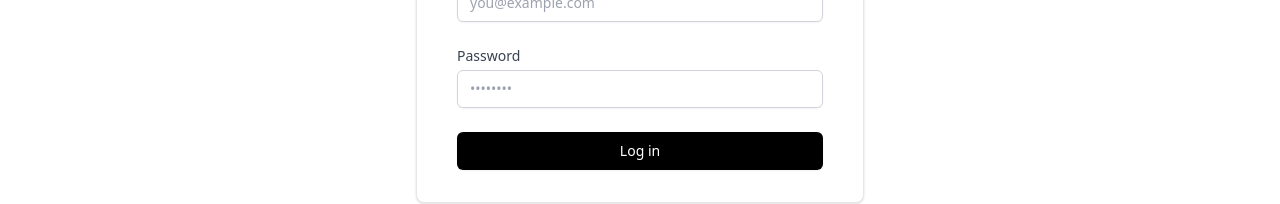
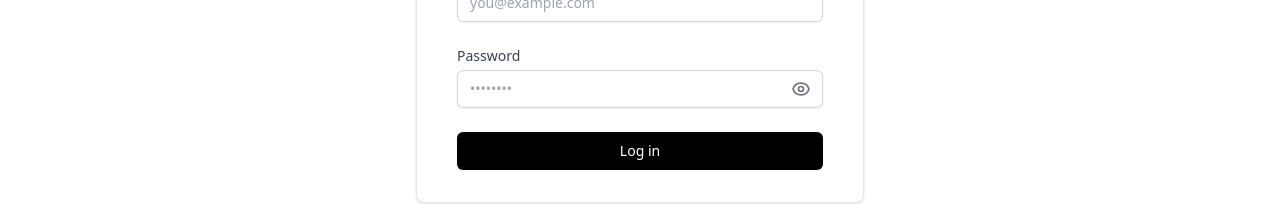
Before and after one commit to Temitopeolawale/ODSFRNT, a React (Vite) app: page /login in a window 1280 px wide. Shown: the part 381-585 px from the top of the page. Built offline with nearby package versions, Linux system fonts and the light colour scheme; no server answers.

Commit message:
added hide/show password

```diff
--- a/src/components/Login.jsx
+++ b/src/components/Login.jsx
@@ -7,6 +7,7 @@
 function Login() {
     const [email, setEmail] = useState('')
     const [password, setPassword] = useState('')
+    const [showPassword, setShowPassword] = useState(false)
     const navigate = useNavigate()
     //end point for login
     const API_URL = "http://localhost:2009/api/v1"
@@ -49,6 +50,11 @@
         }
     }
 
+    // Toggle password visibility
+    const togglePasswordVisibility = () => {
+        setShowPassword(!showPassword)
+    }
+
     return (
         <>
             <div className="min-h-screen bg-white flex flex-col justify-center py-12 sm:px-6 lg:px-8">
@@ -84,11 +90,11 @@
                                 <label htmlFor="password" className="block text-sm font-medium text-gray-700">
                                     Password
                                 </label>
-                                <div className="mt-1">
+                                <div className="mt-1 relative">
                                     <input
                                         id="password"
                                         name="password"
-                                        type="password"
+                                        type={showPassword ? "text" : "password"}
                                         autoComplete="current-password"
                                         required
                                         className="appearance-none block w-full px-3 py-2 border border-gray-300 rounded-md shadow-sm placeholder-gray-400 focus:outline-none focus:ring-black focus:border-black sm:text-sm"
@@ -96,6 +102,22 @@
                                         value={password}
                                         onChange={(e) => setPassword(e.target.value)}
                                     />
+                                    <button
+                                        type="button"
+                                        onClick={togglePasswordVisibility}
+                                        className="absolute inset-y-0 right-0 pr-3 flex items-center text-sm leading-5"
+                                    >
+                                        {showPassword ? (
+                                            <svg xmlns="http://www.w3.org/2000/svg" className="h-5 w-5 text-gray-500" fill="none" viewBox="0 0 24 24" stroke="currentColor">
+                                                <path strokeLinecap="round" strokeLinejoin="round" strokeWidth={2} d="M13.875 18.825A10.05 10.05 0 0112 19c-4.478 0-8.268-2.943-9.543-7a9.97 9.97 0 011.563-3.029m5.858.908a3 3 0 114.243 4.243M9.878 9.878l4.242 4.242M9.88 9.88l-3.29-3.29m7.532 7.532l3.29 3.29M3 3l3.59 3.59m0 0A9.953 9.953 0 0112 5c4.478 0 8.268 2.943 9.543 7a10.025 10.025 0 01-4.132 5.411m0 0L21 21" />
+                                            </svg>
+                                        ) : (
+                                            <svg xmlns="http://www.w3.org/2000/svg" className="h-5 w-5 text-gray-500" fill="none" viewBox="0 0 24 24" stroke="currentColor">
+                                                <path strokeLinecap="round" strokeLinejoin="round" strokeWidth={2} d="M15 12a3 3 0 11-6 0 3 3 0 016 0z" />
+                                                <path strokeLinecap="round" strokeLinejoin="round" strokeWidth={2} d="M2.458 12C3.732 7.943 7.523 5 12 5c4.478 0 8.268 2.943 9.542 7-1.274 4.057-5.064 7-9.542 7-4.477 0-8.268-2.943-9.542-7z" />
+                                            </svg>
+                                        )}
+                                    </button>
                                 </div>
                             </div>
 
--- a/src/components/SignUp.jsx
+++ b/src/components/SignUp.jsx
@@ -1,6 +1,6 @@
 "use client"
 import React, { useState } from "react"
-import { Mail, Lock } from "lucide-react"
+import { Mail, Lock, Eye, EyeOff } from "lucide-react"
 import axios from "axios"
 import { useNavigate } from "react-router-dom";
 import toast from "react-hot-toast";
@@ -12,6 +12,7 @@
   })
   const [loading, setLoading] = useState(false)
   const [message, setMessage] = useState({ text: "", type: "" })
+  const [showPassword, setShowPassword] = useState(false)
 
   const handleChange = (e) => {
     const { name, value } = e.target
@@ -58,12 +59,16 @@
     }
   }
 
+  const togglePasswordVisibility = () => {
+    setShowPassword(!showPassword)
+  }
+
   return (
     <div className="flex flex-col items-center justify-center min-h-screen bg-white">
       <div className="w-full max-w-md px-4">
         <div className="text-center mb-6">
-          <h1 className="text-3xl font-bold mb-1">Hello!</h1>
-          <p className="text-xl">Sign Up to Get Started</p>
+          <h1 className="text-3xl font-bold mb-1 text-black">Hello!</h1>
+          <p className="text-xl text-black">Sign Up to Get Started</p>
         </div>
         {message.text && (
           <div className={`mb-4 p-3 rounded-md text-center ${
@@ -84,7 +89,7 @@
               value={formData.email}
               onChange={handleChange}
               required
-              className="w-full py-3 pl-10 pr-3 bg-gray-100 rounded-md focus:outline-none"
+              className="w-full py-3 pl-10 pr-3 bg-gray-100 rounded-md focus:outline-none text-black"
             />
           </div>
           <div className="relative">
@@ -92,14 +97,21 @@
               <Lock size={20} />
             </div>
             <input
-              type="password"
+              type={showPassword ? "text" : "password"}
               name="password"
               placeholder="Password"
               value={formData.password}
               onChange={handleChange}
               required
-              className="w-full py-3 pl-10 pr-3 bg-gray-100 rounded-md focus:outline-none"
+              className="w-full py-3 pl-10 pr-10 bg-gray-100 rounded-md focus:outline-none text-black"
             />
+            <button
+              type="button"
+              onClick={togglePasswordVisibility}
+              className="absolute inset-y-0 right-3 flex items-center text-black hover:text-gray-800"
+            >
+              {showPassword ? <EyeOff size={20} /> : <Eye size={20} />}
+            </button>
           </div>
           <button
             type="submit"
```
